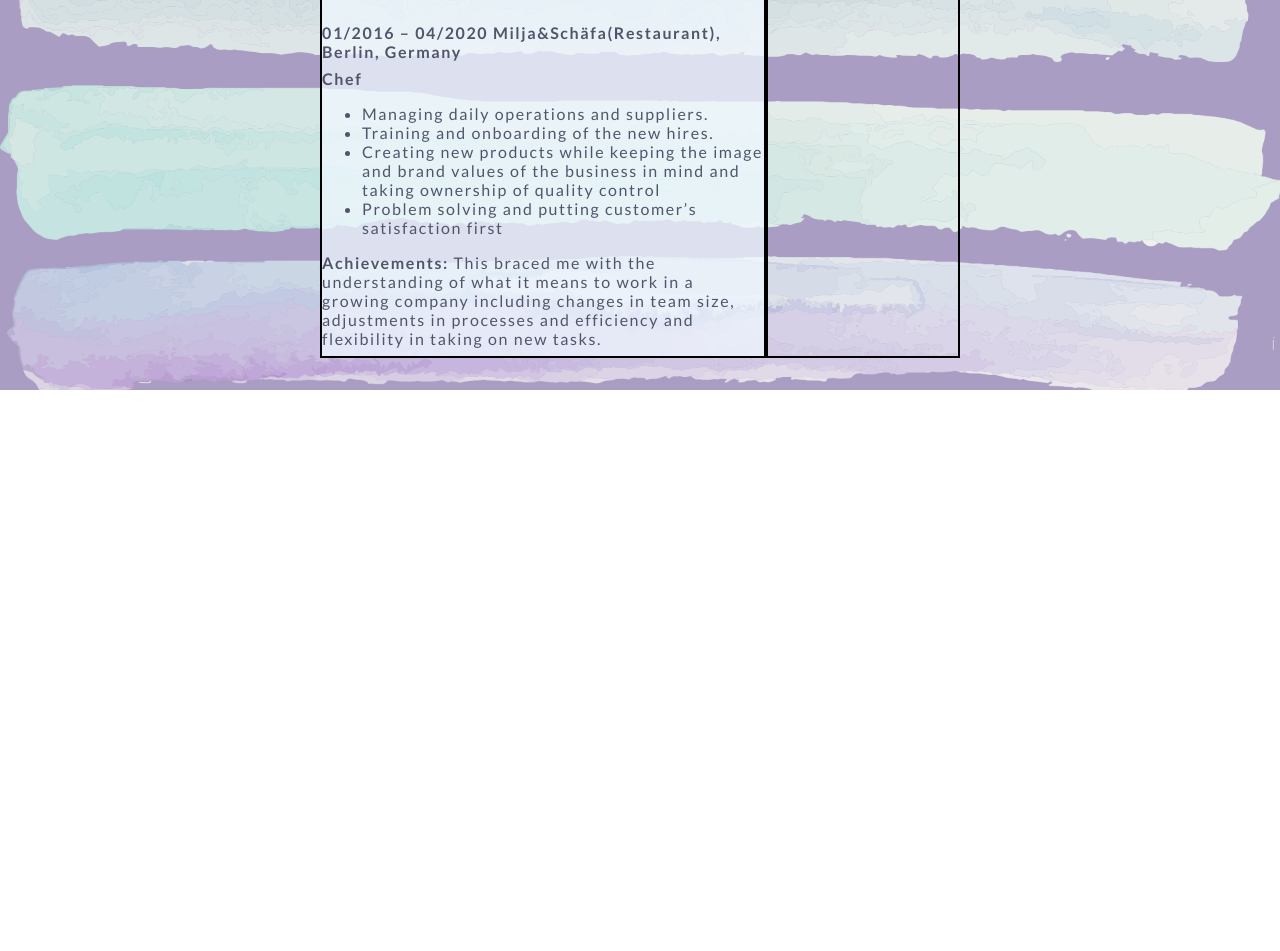
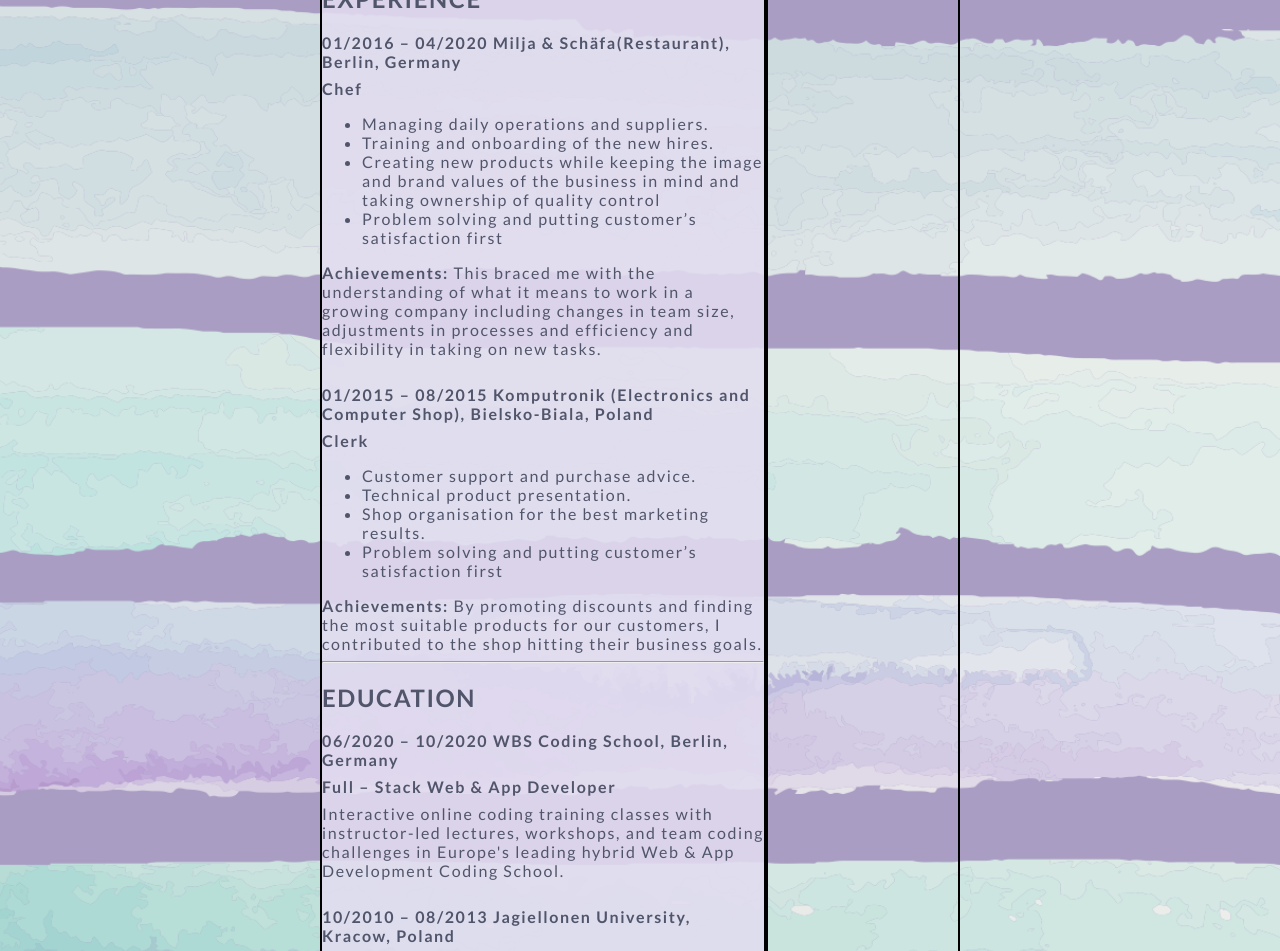
Before and after one commit to JakubJureczko/portfolio, a React (Create React App) app: page /cv in a window 1280 px wide. Shown: the part 320-1271 px from the top of the page. Before the commit the page ends 800 px from the top, so only its background shows below. Built offline with nearby package versions, Linux system fonts and the light colour scheme.

Commit message:
window scroll

```diff
--- a/src/Cv.css
+++ b/src/Cv.css
@@ -1,5 +1,4 @@
 .cv {
-
   width: 50%;
   margin: 0 auto;
   display: flex;
@@ -10,7 +9,7 @@
   margin-top: 0;
 }
 .cv-left {
-  background-color: rgba(240, 248, 255, 0.733);
+  background-color: rgba(227, 221, 240, 0.863);
   width: 70%;
   border: 2px solid black;
 
--- a/src/Cv.js
+++ b/src/Cv.js
@@ -3,6 +3,7 @@
 import "./Cv.css";
 
 function Cv() {
+  window.scrollTo(0, 0)
   return (
     <div className="cv">
       <div className="cv-left">
@@ -18,20 +19,75 @@
           invest myself to solving problems and finding best possible results
           for the customer.
         </p>
+        <hr></hr>
         <h2>EXPERIENCE</h2>
-        <p><b>01/2016 – 04/2020
-	Milja&Schäfa(Restaurant), Berlin, Germany
+        <p>
+          <b>
+            01/2016 – 04/2020 Milja &amp; Schäfa(Restaurant), Berlin, Germany
+          </b>
+        </p>
+        <p>
+          <b>Chef</b>
+        </p>
+        <ul>
+          <li>Managing daily operations and suppliers.</li>
+          <li>Training and onboarding of the new hires.</li>
+          <li>
+            Creating new products while keeping the image and brand values of
+            the business in mind and taking ownership of quality control
+          </li>
+          <li>Problem solving and putting customer’s satisfaction first</li>
+        </ul>
+        <p>
+          <b>Achievements: </b>This braced me with the understanding of what it
+          means to work in a growing company including changes in team size,
+          adjustments in processes and efficiency and flexibility in taking on
+          new tasks.
+        </p>
+        <br></br>
+        <p>
+          <b>
+            01/2015 – 08/2015 Komputronik (Electronics and Computer Shop),
+            Bielsko-Biala, Poland
+          </b>
+        </p>
+        <p>
+          <b>Clerk</b>
+        </p>
+        <ul>
+          <li>Customer support and purchase advice.</li>
+          <li>Technical product presentation.</li>
+          <li>Shop organisation for the best marketing results.</li>
+          <li>Problem solving and putting customer’s satisfaction first</li>
+        </ul>
+        <p>
+          <b>Achievements: </b>By promoting discounts and finding the most
+          suitable products for our customers, I contributed to the shop hitting
+          their business goals.
+        </p>
+        <hr></hr>
+        <h2>EDUCATION</h2>
+        <p>
+          <b>06/2020 – 10/2020 WBS Coding School, Berlin, Germany</b>
+        </p>
+        <p>
+          <b>Full – Stack Web &amp; App Developer</b>
+        </p>
+        <p>
+          Interactive online coding training classes with instructor-led
+          lectures, workshops, and team coding challenges in Europe's leading
+          hybrid Web &amp; App Development Coding School.{" "}
+        </p>
+        <br></br>
+        <p><b>10/2010 – 08/2013
+	Jagiellonen University, Kracow, Poland
 </b></p>
-<p><b>Chef</b></p>
-      <ul>
-        <li>Managing daily operations and suppliers.</li>
-        <li>Training and onboarding of the new hires.</li>
-        <li>Creating new products while keeping the image and brand values of the business in mind and taking ownership of quality control</li>
-        <li>Problem solving and putting customer’s satisfaction first</li>
-      </ul>
-      <p><b>Achievements: </b>This braced me with the understanding of what it means to work in a growing company including changes in team size,
-adjustments in processes and efficiency and flexibility in taking on new tasks.
-</p>
+<p><b>Bachelor Polnische Philologie</b></p>
+<br></br>
+<p><b>10/2009 – 08/2010
+	AGH Technical University, Kracow, Poland
+</b></p>
+<p><b>Elektronics and Telecommunication</b></p>
       </div>
       <div className="cv-right">
         <div className="cv-pic"></div>
```
